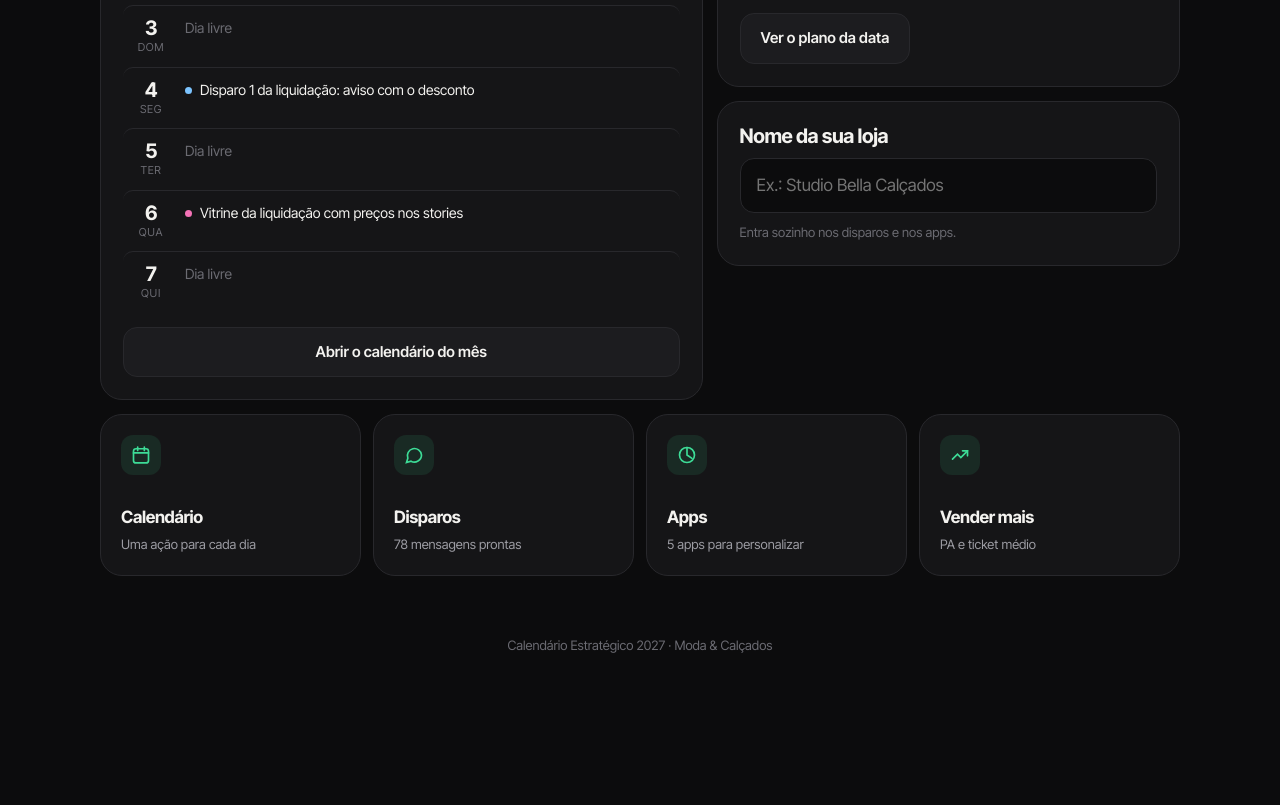
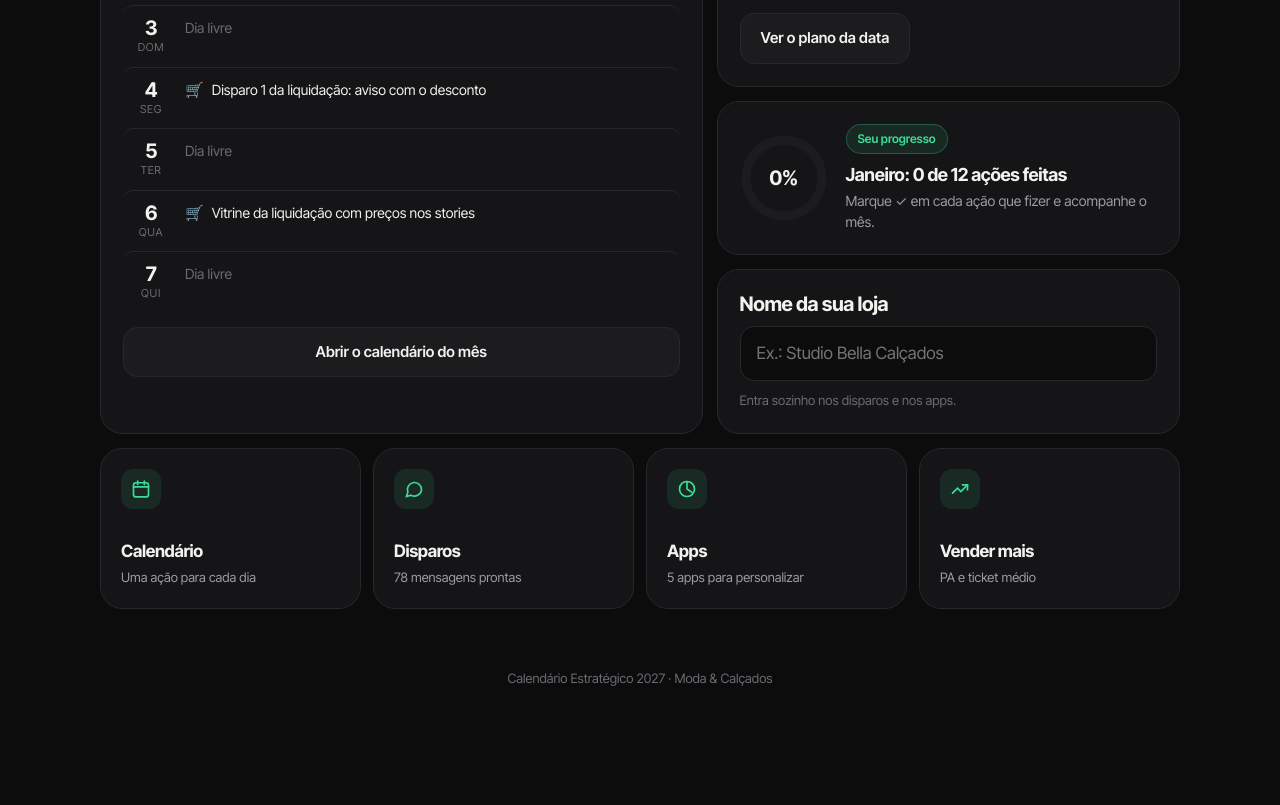
Before and after one commit to Guifroes15/calendario2027, a plain HTML site: page index.html in a window 1280 px wide. Shown: the part 618-1423 px from the top of the page. Before the commit the page ends 1389 px from the top, so only its background shows below. Drawn offline with Linux system fonts and the light colour scheme.

Commit message:
Checklist com progresso do mês, confete ao concluir e animações no início
Co-Authored-By: Claude Opus 5.5 <noreply@anthropic.com>

```diff
--- a/index.html
+++ b/index.html
@@ -337,6 +337,31 @@ body.player>header,body.player>main{display:none}
 .wi span{display:flex;gap:8px;align-items:baseline}
 .wi i{width:7px;height:7px;border-radius:50%;flex:none;transform:translateY(-1px)}
 .free{color:var(--dim);font-size:14px}
+.it>div{flex:1;min-width:0}
+.chk{flex:none;width:32px;height:32px;border-radius:50%;border:2px solid #3a3a40;display:grid;place-items:center;color:transparent;transition:border-color .2s,background .2s,color .2s}
+.chk svg{width:16px;height:16px}
+.chk:hover{border-color:var(--ac);color:var(--acl)}
+.chk.on{background:var(--ac);border-color:var(--ac);color:#06130D;animation:chkpop .4s}
+@keyframes chkpop{40%{transform:scale(1.3)}}
+.it.done p{text-decoration:line-through;text-decoration-color:var(--ac);color:var(--mut)}
+.wi em{font-style:normal;font-size:15px;line-height:1}
+.wi .dn{text-decoration:line-through;color:var(--dim)}
+.prog{padding:22px;display:flex;gap:18px;align-items:center}
+.ring{position:relative;width:88px;height:88px;flex:none}
+.ring svg{width:100%;height:100%;transform:rotate(-90deg)}
+.ring circle{fill:none;stroke-width:9}
+.ring .bg{stroke:var(--card2)}
+.ring .fg{stroke:var(--ac);stroke-linecap:round;transition:stroke-dashoffset 1s cubic-bezier(.3,.8,.3,1)}
+.ring b{position:absolute;inset:0;display:grid;place-items:center;font-size:20px;letter-spacing:-.03em}
+.prog h3{font-size:18px}
+.prog p{color:var(--mut);font-size:14px;margin-top:4px}
+.cday.ok b:after{content:"✓";color:#06130D;background:var(--ac);border-radius:50%;width:16px;height:16px;font-size:10px;display:grid;place-items:center}
+.cday.ok b em{display:none}
+.view.on .today,.view.on .hgrid .card,.view.on .shorts>*{animation:fade .55s both}
+.view.on .hgrid .week{animation-delay:.08s}.view.on .side2>:nth-child(1){animation-delay:.14s}.view.on .side2>:nth-child(2){animation-delay:.2s}.view.on .side2>:nth-child(3){animation-delay:.26s}
+.view.on .shorts>:nth-child(1){animation-delay:.3s}.view.on .shorts>:nth-child(2){animation-delay:.35s}.view.on .shorts>:nth-child(3){animation-delay:.4s}.view.on .shorts>:nth-child(4){animation-delay:.45s}
+.cft{position:fixed;z-index:200;pointer-events:none;font-size:20px;left:0;top:0}
+@media(prefers-reduced-motion:reduce){.view.on .today,.view.on .hgrid .card,.view.on .shorts>*{animation:none}.chk.on{animation:none}}
 .next{padding:22px}
 .next .big{font-size:52px;margin:10px 0 2px}
 .store{padding:22px;gap:10px}
@@ -433,6 +458,7 @@ details.est[open] .tg{transform:rotate(45deg)}
     <div class="card week"><div class="lb">Próximos 7 dias</div><div id="week"></div><button class="btn s" style="margin-top:14px;width:100%" id="weekCal">Abrir o calendário do mês</button></div>
     <div class="side2">
       <div class="card next"><span class="pill">Próxima data grande</span><div class="big" id="nextDays">—</div><h3 id="nextName">—</h3><p id="nextWhen">—</p><button class="btn s" id="nextGo" style="margin-top:16px">Ver o plano da data</button></div>
+      <div class="card prog" id="prog"></div>
       <div class="card store"><h3>Nome da sua loja</h3><input id="loja" placeholder="Ex.: Studio Bella Calçados" maxlength="40"><small>Entra sozinho nos disparos e nos apps.</small></div>
     </div>
   </div>
@@ -626,6 +652,7 @@ function go(v){
   $$('.view').forEach(e=>e.classList.toggle('on',e.id==='v-'+v));
   $$('#tabs button').forEach(b=>b.classList.toggle('on',b.dataset.go===v));
   window.scrollTo({top:0,behavior:'smooth'});
+  if(v==='inicio'){const n=$('#nextDays');n.dataset.v='';renderHome();const pr=$('#prog .fg');if(pr){const C=pr.getAttribute('stroke-dasharray');pr.style.transition='none';pr.style.strokeDashoffset=C;pr.getBoundingClientRect();pr.style.transition='';renderProg()}}
   if(v==='disparos')$$('#dlist textarea.ed').forEach(a=>{a.style.height='auto';a.style.height=a.scrollHeight+2+'px'});
 }
 document.addEventListener('click',e=>{const b=e.target.closest('[data-go]');if(b)go(b.dataset.go)});
@@ -784,7 +811,12 @@ const shortD=s=>{const t=pDate(s);return DW[t.getDay()].slice(0,3)+' · '+String
 function refDate(){const t=new Date();t.setHours(0,0,0,0);const a=new Date(2027,0,1),b=new Date(2027,11,31);return t<a?a:(t>b?a:t)}
 function nextWithItems(from){const t=new Date(from);for(let i=0;i<400;i++){const k=iso(t);if(t.getFullYear()!==2027)break;if(dayItems(k).length)return k;t.setDate(t.getDate()+1)}return '2027-01-02'}
 function evFor(k){const e=Object.entries(EV).filter(([_,v])=>v.iso>=k).sort((a,b)=>a[1].iso<b[1].iso?-1:1)[0];return e?e[0]:'verao'}
-const itemHTML=it=>`<div class="it"><i style="background:${TY[it.t][1]}"></i><div><span style="color:${TY[it.t][1]}">${emoOf(it)} ${TY[it.t][0]}</span><p>${esc(it.x)}</p></div></div>`;
+let DONE={};try{DONE=JSON.parse(localStorage.getItem('cal27-done')||'{}')}catch(e){}
+const saveDONE=()=>{try{localStorage.setItem('cal27-done',JSON.stringify(DONE))}catch(e){}};
+const dkey=(k,it)=>k+'|'+it.x;
+const isDone=(k,it)=>!!DONE[dkey(k,it)];
+const dayDone=k=>{const a=dayItems(k).filter(x=>x.t!=='E');return a.length>0&&a.every(x=>isDone(k,x))};
+const itemHTML=(it,k)=>{const can=k&&it.t!=='E',on=can&&isDone(k,it);return `<div class="it${on?' done':''}"><i style="background:${TY[it.t][1]}"></i><div><span style="color:${TY[it.t][1]}">${emoOf(it)} ${TY[it.t][0]}</span><p>${esc(it.x)}</p></div>${can?`<button class="chk${on?' on':''}" data-day="${k}" data-x="${esc(it.x)}" title="Marcar como feito" aria-label="Marcar como feito">${ICO.ok}</button>`:''}</div>`};
 
 /* ---------- HOME ---------- */
 const lojaIn=$('#loja');lojaIn.value=LOJA;
@@ -799,14 +831,14 @@ function renderHome(){
   hello();
   const ref=refDate(),todayK=iso(new Date()),k=nextWithItems(ref),its=dayItems(k),isToday=k===todayK;
   const ev=evFor(k);
-  $('#today').innerHTML=`<div class="tl1"><span class="pill">${isToday?'Hoje':'Próxima ação'}</span><span class="tdate">${longD(k)}</span></div><div class="tits">${its.map(itemHTML).join('')}</div><div class="row"><button class="btn p" id="tMsg">Pegar o disparo ${ICO.ar}</button><button class="btn s" id="tCal">Ver no calendário</button></div>`;
+  $('#today').innerHTML=`<div class="tl1"><span class="pill">${isToday?'Hoje':'Próxima ação'}</span><span class="tdate">${longD(k)}</span></div><div class="tits">${its.map(x=>itemHTML(x,k)).join('')}</div><div class="row"><button class="btn p" id="tMsg">Pegar o disparo ${ICO.ar}</button><button class="btn s" id="tCal">Ver no calendário</button></div>`;
   $('#tMsg').onclick=()=>{go('disparos');selDisp(ev)};$('#tCal').onclick=()=>openDay(k);
   const s=new Date(Math.max(ref,new Date(new Date().toDateString())));if(s.getFullYear()>2027)s.setTime(ref);let rows='',t=new Date(s);
-  for(let i=0;i<7;i++){const kk=iso(t),ii=dayItems(kk);if(t.getFullYear()===2027)rows+=`<button class="wrow" data-k="${kk}"><span class="wd"><b>${t.getDate()}</b>${DW[t.getDay()].slice(0,3)}</span><span class="wi">${ii.length?ii.map(x=>`<span><i style="background:${TY[x.t][1]}"></i>${esc(x.x)}</span>`).join(''):'<span class="free">Dia livre</span>'}</span></button>`;t.setDate(t.getDate()+1)}
+  for(let i=0;i<7;i++){const kk=iso(t),ii=dayItems(kk);if(t.getFullYear()===2027)rows+=`<button class="wrow" data-k="${kk}"><span class="wd"><b>${t.getDate()}</b>${DW[t.getDay()].slice(0,3)}</span><span class="wi">${ii.length?ii.map(x=>`<span${x.t!=='E'&&isDone(kk,x)?' class="dn"':''}><em>${emoOf(x)}</em>${esc(x.x)}</span>`).join(''):'<span class="free">Dia livre</span>'}</span></button>`;t.setDate(t.getDate()+1)}
   $('#week').innerHTML=rows;$$('#week .wrow').forEach(b=>b.onclick=()=>openDay(b.dataset.k));
   $('#weekCal').onclick=()=>{go('calendario');setCal('mes');selMonth(s.getMonth())};
   const n=nextEvent();const days=Math.max(0,Math.ceil((n.date-new Date(new Date().toDateString()))/864e5));
-  $('#nextDays').innerHTML=days+'<small>'+(days===1?'dia':'dias')+'</small>';
+  countUp($('#nextDays'),days,days===1?'dia':'dias');renderProg();
   $('#nextName').textContent=n.t;
   $('#nextWhen').textContent=n.dt+' · comece a divulgar em '+MESES[n.m].c;
   $('#nextGo').onclick=()=>{go('calendario');setCal('mes');selMonth(n.m)};
@@ -847,7 +879,7 @@ function renderGrid(mi,day){
   let h=['Seg','Ter','Qua','Qui','Sex','Sáb','Dom'].map(x=>`<div class="cw">${x}</div>`).join('');
   for(let i=0;i<off;i++)h+='<div class="cd0"></div>';
   for(let d=1;d<=n;d++){const k=iso(new Date(2027,mi,d)),its=dayItems(k),ed=!!PL[k];
-    h+=`<button class="cday ${k===SELD?'sel':''} ${k===tk?'tod':''} ${its.some(x=>x.t==='E')?'ev':''}" data-k="${k}"><b>${d}${ed?'<em title="Editado pela loja">•</em>':''}</b>${its.length?`<span class="emo">${its.slice(0,3).map(emoOf).join('')}</span>`:''}<span class="dots">${its.map(x=>`<i style="background:${TY[x.t][1]}"></i>`).join('')}</span><span class="txts">${its.slice(0,2).map(x=>`<span style="--c:${TY[x.t][1]}">${esc(x.x)}</span>`).join('')}${its.length>2?`<span class="more">+${its.length-2}</span>`:''}</span></button>`}
+    h+=`<button class="cday ${k===SELD?'sel':''} ${k===tk?'tod':''} ${its.some(x=>x.t==='E')?'ev':''} ${dayDone(k)?'ok':''}" data-k="${k}"><b>${d}${ed?'<em title="Editado pela loja">•</em>':''}</b>${its.length?`<span class="emo">${its.slice(0,3).map(emoOf).join('')}</span>`:''}<span class="dots">${its.map(x=>`<i style="background:${TY[x.t][1]}"></i>`).join('')}</span><span class="txts">${its.slice(0,2).map(x=>`<span style="--c:${TY[x.t][1]}">${esc(x.x)}</span>`).join('')}${its.length>2?`<span class="more">+${its.length-2}</span>`:''}</span></button>`}
   $('#cgrid').innerHTML=h;
   $$('#cgrid .cday').forEach(b=>b.onclick=()=>{SELD=b.dataset.k;$$('#cgrid .cday').forEach(x=>x.classList.toggle('sel',x===b));renderDay(false)});
   renderDay(false);
@@ -856,7 +888,7 @@ function renderDay(edit){
   const k=SELD,el=$('#dayDet');if(!k){el.innerHTML='';return}
   const its=dayItems(k).map(x=>({...x}));
   if(!edit){
-    el.innerHTML=`<div class="dhead"><h3>${longD(k)}</h3><button class="btn s sm" id="dEdit">Editar dia</button></div>${its.length?`<div class="tits">${its.map(itemHTML).join('')}</div>`:'<p class="free">Nenhuma ação neste dia. Toque em "Editar dia" para adicionar.</p>'}${its.some(x=>x.t==='D')?`<button class="btn p sm" id="dMsg" style="margin-top:12px">Pegar o disparo pronto ${ICO.ar}</button>`:''}`;
+    el.innerHTML=`<div class="dhead"><h3>${longD(k)}</h3><button class="btn s sm" id="dEdit">Editar dia</button></div>${its.length?`<div class="tits">${its.map(x=>itemHTML(x,k)).join('')}</div>`:'<p class="free">Nenhuma ação neste dia. Toque em "Editar dia" para adicionar.</p>'}${its.some(x=>x.t==='D')?`<button class="btn p sm" id="dMsg" style="margin-top:12px">Pegar o disparo pronto ${ICO.ar}</button>`:''}`;
     $('#dEdit').onclick=()=>renderDay(true);const dm=$('#dMsg');if(dm)dm.onclick=()=>{go('disparos');selDisp(evFor(k))};
   }else{
     const row=(x,i)=>`<div class="erow" data-i="${i}"><select class="emsel" title="Emoji"><option value="">Auto</option>${EMOS.map(e=>`<option ${x.e===e?'selected':''}>${e}</option>`).join('')}</select><select class="tsel">${Object.entries(TY).map(([t,v])=>`<option value="${t}" ${x.t===t?'selected':''}>${v[0]}</option>`).join('')}</select><input value="${esc(x.x)}" placeholder="Descreva a ação"><button class="del" title="Apagar">${ICO.x}</button></div>`;
@@ -868,6 +900,31 @@ function renderDay(edit){
     const r=$('#dRst');if(r)r.onclick=()=>{delete PL[k];savePL();renderGrid(pDate(k).getMonth(),k);renderHome();toast('Sugestão restaurada')};
   }
 }
+
+function countUp(el,n,lab){if(el.dataset.v==String(n))return;el.dataset.v=n;const reduce=matchMedia('(prefers-reduced-motion: reduce)').matches,t0=performance.now(),D=900;
+  const f=t=>{const p=reduce?1:Math.min(1,(t-t0)/D),v=Math.round(n*(1-Math.pow(1-p,3)));el.innerHTML=v+'<small>'+lab+'</small>';if(p<1)requestAnimationFrame(f)};requestAnimationFrame(f)}
+function renderProg(){
+  const m=refDate().getMonth(),n=new Date(2027,m+1,0).getDate();let tot=0,ok=0;
+  for(let d=1;d<=n;d++){const k=iso(new Date(2027,m,d));dayItems(k).forEach(x=>{if(x.t==='E')return;tot++;if(isDone(k,x))ok++})}
+  const pc=tot?ok/tot:0,C=2*Math.PI*38;
+  const msg=!ok?'Marque ✓ em cada ação que fizer e acompanhe o mês.':ok===tot?'Mês completo! Sua loja fez tudo 🏆':'Faltam '+(tot-ok)+(tot-ok===1?' ação':' ações')+'. Bora! 💪';
+  const el=$('#prog');
+  if(!el.innerHTML)el.innerHTML=`<div class="ring"><svg viewBox="0 0 88 88"><circle class="bg" cx="44" cy="44" r="38"/><circle class="fg" cx="44" cy="44" r="38" stroke-dasharray="${C}" stroke-dashoffset="${C}"/></svg><b></b></div><div><span class="pill">Seu progresso</span><h3 style="margin-top:10px"></h3><p></p></div>`;
+  el.querySelector('b').textContent=Math.round(pc*100)+'%';
+  el.querySelector('h3').textContent=MN[m][0].toUpperCase()+MN[m].slice(1)+': '+ok+' de '+tot+' ações feitas';
+  el.querySelector('p').textContent=msg;
+  requestAnimationFrame(()=>requestAnimationFrame(()=>{el.querySelector('.fg').style.strokeDashoffset=C*(1-pc)}));
+}
+function confetti(x,y,big){if(matchMedia('(prefers-reduced-motion: reduce)').matches)return;const E=['🎉','✨','💚','🛍️','⭐','👟'];
+  for(let i=0;i<(big?34:14);i++){const e=document.createElement('span');e.className='cft';e.textContent=E[i%E.length];document.body.appendChild(e);
+    const a=Math.random()*Math.PI*2,r=(big?140:70)+Math.random()*(big?160:60),dx=Math.cos(a)*r,dy=Math.sin(a)*r-(big?120:50);
+    e.animate([{transform:`translate(${x-10}px,${y-12}px) scale(.4)`,opacity:1},{transform:`translate(${x+dx*.8-10}px,${y+dy*.8-12}px) scale(1.1) rotate(${(Math.random()-.5)*200}deg)`,opacity:1,offset:.55},{transform:`translate(${x+dx-10}px,${y+dy+120-12}px) scale(.8) rotate(${(Math.random()-.5)*400}deg)`,opacity:0}],{duration:1100+Math.random()*500,easing:'cubic-bezier(.2,.7,.4,1)'}).onfinish=()=>e.remove()}}
+document.addEventListener('click',e=>{const b=e.target.closest('.chk');if(!b)return;e.stopPropagation();
+  const k=b.dataset.day,key=k+'|'+b.dataset.x,on=!DONE[key];if(on)DONE[key]=1;else delete DONE[key];saveDONE();
+  b.classList.toggle('on',on);b.closest('.it').classList.toggle('done',on);
+  if(on){const r=b.getBoundingClientRect(),all=dayDone(k);confetti(r.left+r.width/2,r.top+r.height/2,all);toast(all?'Dia concluído! 🎉':'Feito! ✓')}
+  setTimeout(()=>{renderHome();if($('#v-calendario').classList.contains('on')&&SELD){const sd=SELD;renderGrid(pDate(sd).getMonth(),sd)}},on?650:0);
+});
 
 /* ---------- DISPAROS ---------- */
 let DSEL='all';
```
